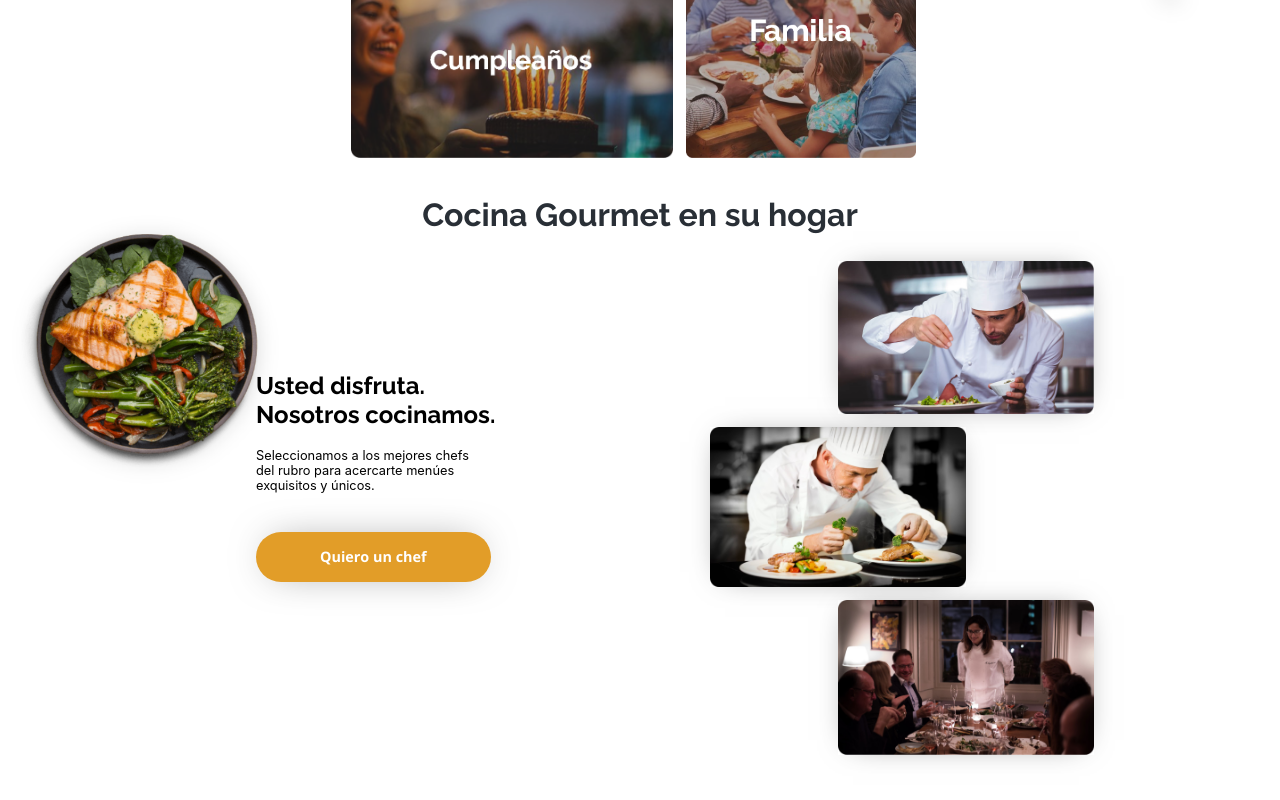
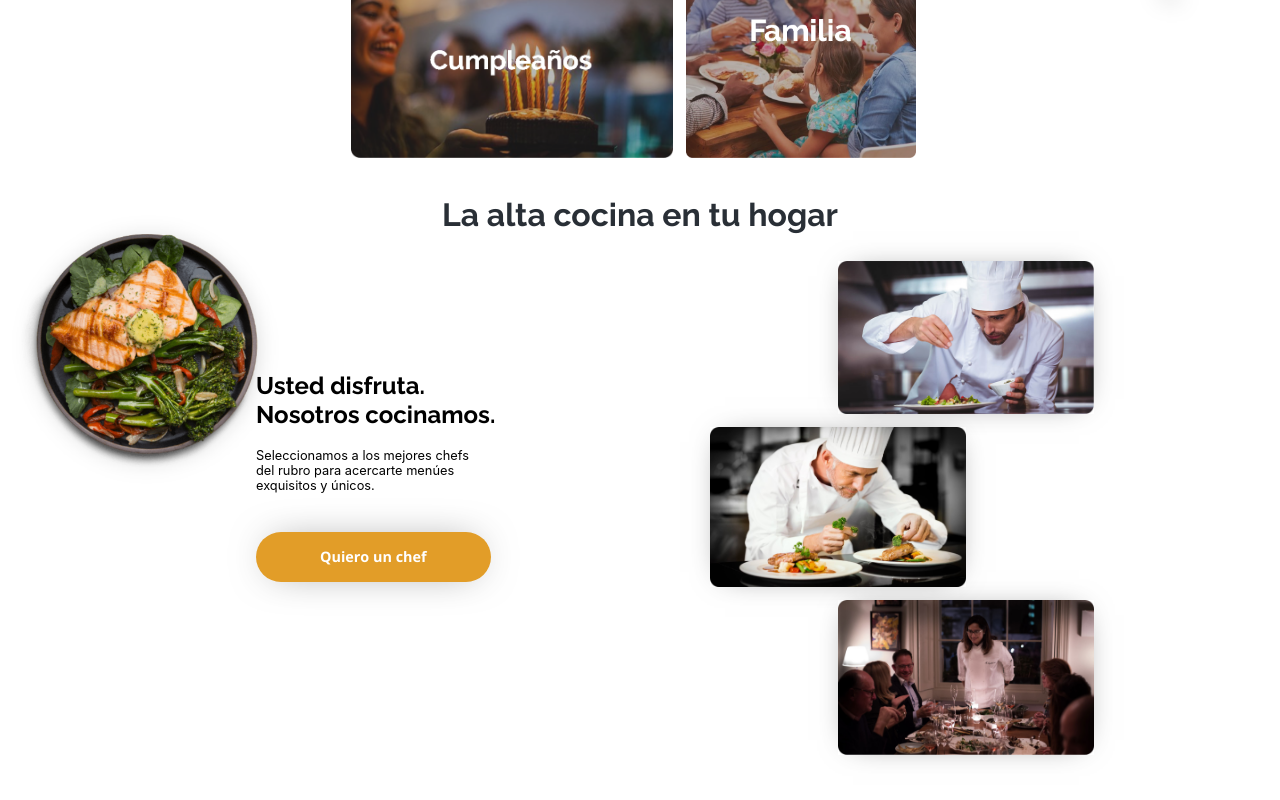
Before and after one commit to oviedo97fer/ShefMe-LandingPage, a React (Create React App) app: page / in a window 1280 px wide. Shown: the part 2619-3419 px from the top of the page. Built offline with nearby package versions, Linux system fonts and the light colour scheme.

Commit message:
Edit title cocinaTitle #

```diff
--- a/src/views/WhenView/index.js
+++ b/src/views/WhenView/index.js
@@ -25,7 +25,7 @@ const WhenView = ({handleToggle}) => {
             <div className='plateFoodBackground'></div>
             <ScrollAnimation animateIn='fadeIn'animateOnce={true} >
                 <div className='gourmet'>
-                <h1 className='cocinaTitle'>Cocina Gourmet en su hogar</h1>
+                <h1 className='cocinaTitle'>La alta cocina en tu hogar</h1>
                     <div className='gourmetTitle'>
                         <h2>Usted disfruta.<br/>Nosotros cocinamos.</h2>
                         <p>Seleccionamos a los mejores chefs del rubro para acercarte menúes exquisitos y únicos.</p>
```
